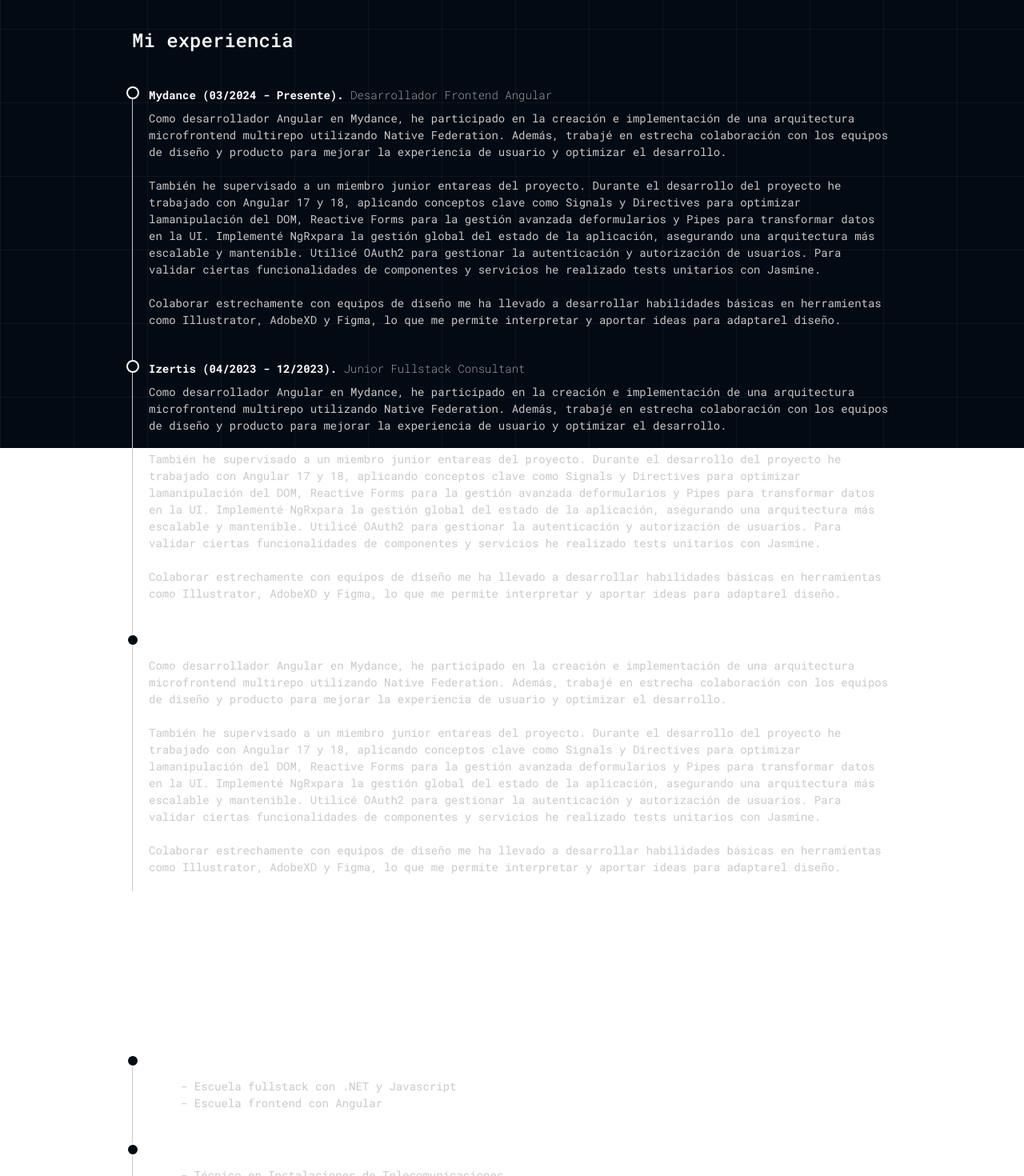
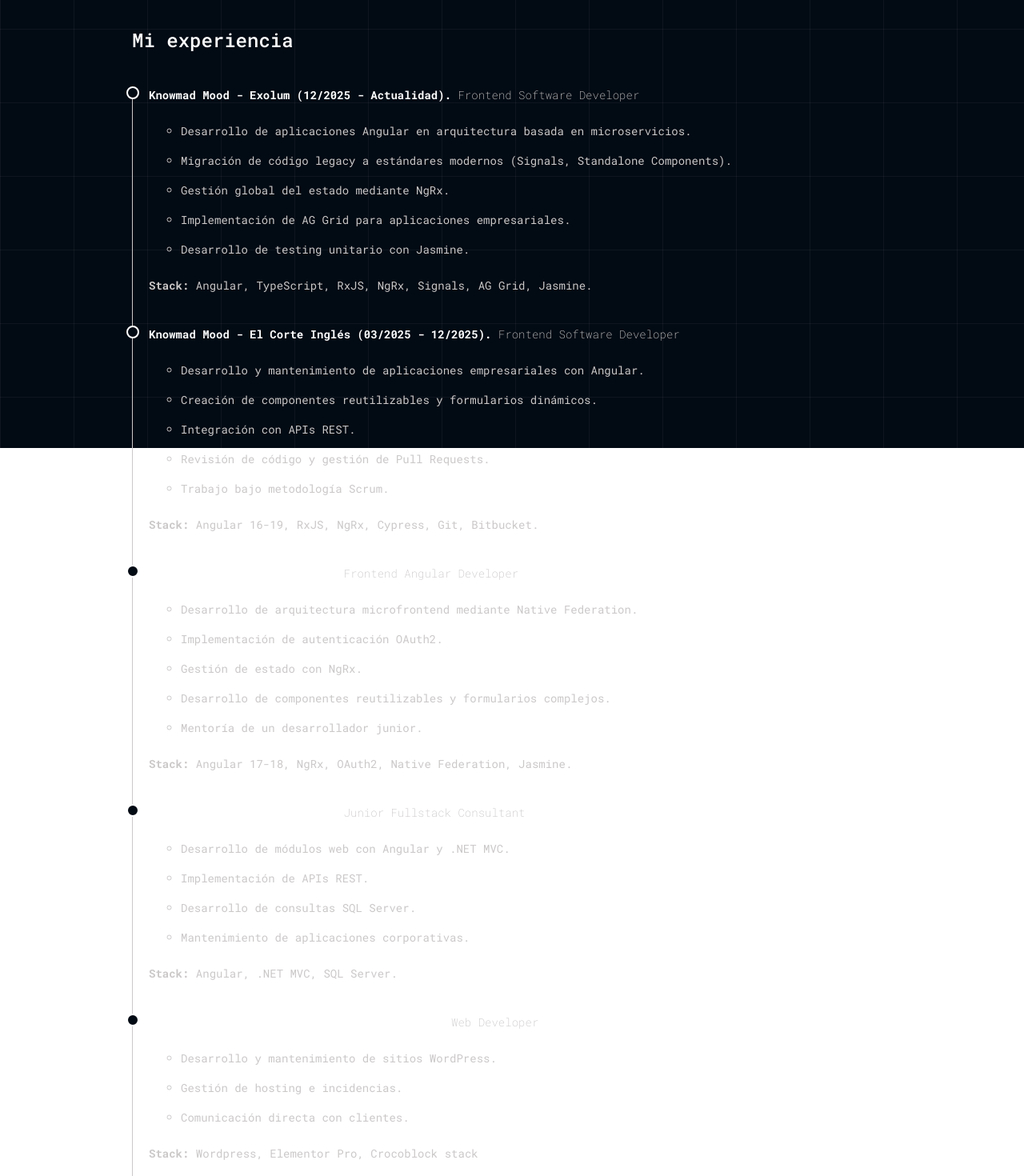
Before and after one commit to Joseadu/joseadu, an Angular app: page /about in a window 1280 px wide. Shown: the part 240-1710 px from the top of the page at 80% size. Built offline with nearby package versions, Linux system fonts and the light colour scheme.

Commit message:
exp update

```diff
--- a/src/app/about/about.component.css
+++ b/src/app/about/about.component.css
@@ -1,3 +1,14 @@
+.exp-list {
+    margin: 16px 0;
+    display: flex;
+    flex-direction: column;
+    gap: 16px;
+
+    li {
+        list-style-type: circle;
+    }
+}
+
 .about-section {
     position: relative;
     border-left: 1px solid var(--clr-gray-100);
--- a/src/app/about/about.component.html
+++ b/src/app/about/about.component.html
@@ -3,22 +3,102 @@
         <h3 class="mt-10">Mi experiencia</h3>
 
         <div class="about-section mt-10">
-            <h4>Mydance (03/2024 - Presente). <span class="text-vacancy">Desarrollador Frontend Angular</span></h4>
-            <p>
-                Como desarrollador Angular en Mydance, he participado en la creación e implementación de una arquitectura microfrontend multirepo utilizando Native Federation. Además, trabajé en estrecha colaboración con los equipos de diseño y producto para mejorar la experiencia de usuario y optimizar el desarrollo. <br><br> También he supervisado a un miembro junior entareas del proyecto. Durante el desarrollo del proyecto he trabajado con Angular 17 y 18, aplicando conceptos clave como Signals y Directives para optimizar lamanipulación del DOM, Reactive Forms para la gestión avanzada deformularios y Pipes para transformar datos en la UI. Implementé NgRxpara la gestión global del estado de la aplicación, asegurando una arquitectura más escalable y mantenible. Utilicé OAuth2 para gestionar la autenticación y autorización de usuarios. Para validar ciertas funcionalidades de componentes y servicios he realizado tests unitarios con Jasmine.<br><br> Colaborar estrechamente con equipos de diseño me ha llevado a desarrollar habilidades básicas en herramientas como Illustrator, AdobeXD y Figma, lo que me permite interpretar y aportar ideas para adaptarel diseño.
-            </p>
+            <h4>Knowmad Mood - Exolum (12/2025 - Actualidad). <span class="text-vacancy">Frontend Software
+                    Developer</span></h4>
+            <ul class="exp-list">
+                <li>
+                    Desarrollo de aplicaciones Angular en arquitectura basada en microservicios.
+                </li>
+                <li>
+                    Migración de código legacy a estándares modernos (Signals, Standalone Components).
+                </li>
+                <li>
+                    Gestión global del estado mediante NgRx.
+                </li>
+                <li>
+                    Implementación de AG Grid para aplicaciones empresariales.
+                </li>
+                <li>
+                    Desarrollo de testing unitario con Jasmine.
+                </li>
+            </ul>
+            <p><strong>Stack:</strong> Angular, TypeScript, RxJS, NgRx, Signals, AG Grid, Jasmine.</p>
+        </div>
+        <div class="about-section">
+            <h4>Knowmad Mood - El Corte Inglés (03/2025 - 12/2025). <span class="text-vacancy">Frontend Software
+                    Developer</span></h4>
+            <ul class="exp-list">
+                <li>
+                    Desarrollo y mantenimiento de aplicaciones empresariales con Angular.
+                </li>
+                <li>
+                    Creación de componentes reutilizables y formularios dinámicos.
+                </li>
+                <li>
+                    Integración con APIs REST.
+                </li>
+                <li>
+                    Revisión de código y gestión de Pull Requests.
+                </li>
+                <li>
+                    Trabajo bajo metodología Scrum.
+                </li>
+            </ul>
+            <p><strong>Stack:</strong> Angular 16-19, RxJS, NgRx, Cypress, Git, Bitbucket.</p>
+        </div>
+        <div class="about-section">
+            <h4>Mydance (03/2024 - 03/2025). <span class="text-vacancy">Frontend Angular Developer</span></h4>
+            <ul class="exp-list">
+                <li>
+                    Desarrollo de arquitectura microfrontend mediante Native Federation.
+                </li>
+                <li>
+                    Implementación de autenticación OAuth2.
+                </li>
+                <li>
+                    Gestión de estado con NgRx.
+                </li>
+                <li>
+                    Desarrollo de componentes reutilizables y formularios complejos.
+                </li>
+                <li>
+                    Mentoría de un desarrollador junior.
+                </li>
+            </ul>
+            <p><strong>Stack:</strong> Angular 17-18, NgRx, OAuth2, Native Federation, Jasmine.</p>
         </div>
         <div class="about-section">
             <h4>Izertis (04/2023 - 12/2023). <span class="text-vacancy">Junior Fullstack Consultant</span></h4>
-            <p>
-                Como desarrollador Angular en Mydance, he participado en la creación e implementación de una arquitectura microfrontend multirepo utilizando Native Federation. Además, trabajé en estrecha colaboración con los equipos de diseño y producto para mejorar la experiencia de usuario y optimizar el desarrollo. <br><br> También he supervisado a un miembro junior entareas del proyecto. Durante el desarrollo del proyecto he trabajado con Angular 17 y 18, aplicando conceptos clave como Signals y Directives para optimizar lamanipulación del DOM, Reactive Forms para la gestión avanzada deformularios y Pipes para transformar datos en la UI. Implementé NgRxpara la gestión global del estado de la aplicación, asegurando una arquitectura más escalable y mantenible. Utilicé OAuth2 para gestionar la autenticación y autorización de usuarios. Para validar ciertas funcionalidades de componentes y servicios he realizado tests unitarios con Jasmine.<br><br> Colaborar estrechamente con equipos de diseño me ha llevado a desarrollar habilidades básicas en herramientas como Illustrator, AdobeXD y Figma, lo que me permite interpretar y aportar ideas para adaptarel diseño.
-            </p>
+            <ul class="exp-list">
+                <li>
+                    Desarrollo de módulos web con Angular y .NET MVC.
+                </li>
+                <li>
+                    Implementación de APIs REST.
+                </li>
+                <li>
+                    Desarrollo de consultas SQL Server.
+                </li>
+                <li>
+                    Mantenimiento de aplicaciones corporativas.
+                </li>
+            </ul>
+            <p><strong>Stack:</strong> Angular, .NET MVC, SQL Server.</p>
         </div>
         <div class="about-section">
-            <h4>Mydance (03/2024) - Presente</h4>
-            <p>
-                Como desarrollador Angular en Mydance, he participado en la creación e implementación de una arquitectura microfrontend multirepo utilizando Native Federation. Además, trabajé en estrecha colaboración con los equipos de diseño y producto para mejorar la experiencia de usuario y optimizar el desarrollo. <br><br> También he supervisado a un miembro junior entareas del proyecto. Durante el desarrollo del proyecto he trabajado con Angular 17 y 18, aplicando conceptos clave como Signals y Directives para optimizar lamanipulación del DOM, Reactive Forms para la gestión avanzada deformularios y Pipes para transformar datos en la UI. Implementé NgRxpara la gestión global del estado de la aplicación, asegurando una arquitectura más escalable y mantenible. Utilicé OAuth2 para gestionar la autenticación y autorización de usuarios. Para validar ciertas funcionalidades de componentes y servicios he realizado tests unitarios con Jasmine.<br><br> Colaborar estrechamente con equipos de diseño me ha llevado a desarrollar habilidades básicas en herramientas como Illustrator, AdobeXD y Figma, lo que me permite interpretar y aportar ideas para adaptarel diseño.
-            </p>
+            <h4>Concilio Communications (01/2021 - 08/2022). <span class="text-vacancy">Web Developer</span></h4>
+            <ul class="exp-list">
+                <li>
+                    Desarrollo y mantenimiento de sitios WordPress.
+                </li>
+                <li>
+                    Gestión de hosting e incidencias.
+                </li>
+                <li>
+                    Comunicación directa con clientes.
+                </li>
+            </ul>
+            <p><strong>Stack:</strong> Wordpress, Elementor Pro, Crocoblock stack</p>
         </div>
     </div>
 </section>
@@ -48,10 +128,7 @@
         <h3>Idiomas</h3>
 
         <div class="about-section mt-10">
-            <h4>Inglés (intermedio)</h4>
-            <p>
-                Gracias a haber vivido dos años en Londres he alcanzado un nivel de inglés que me permite participar en conversaciones de forma fluida.
-            </p>
+            <h4>Inglés (profesional, conversacional)</h4>
         </div>
         <div class="about-section">
             <h4>Español (nativo)</h4>
```
Also changed, not shown: src/styles.css (+5 -3 lines).
